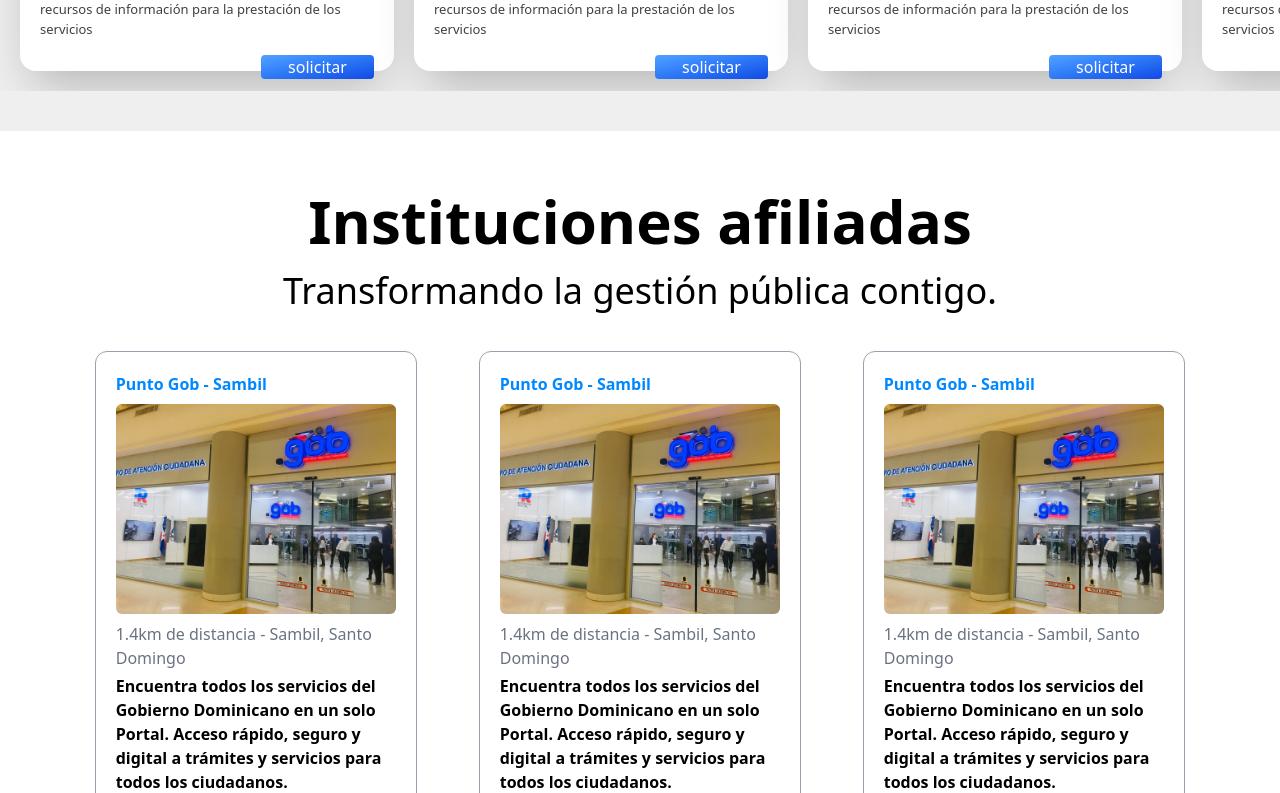
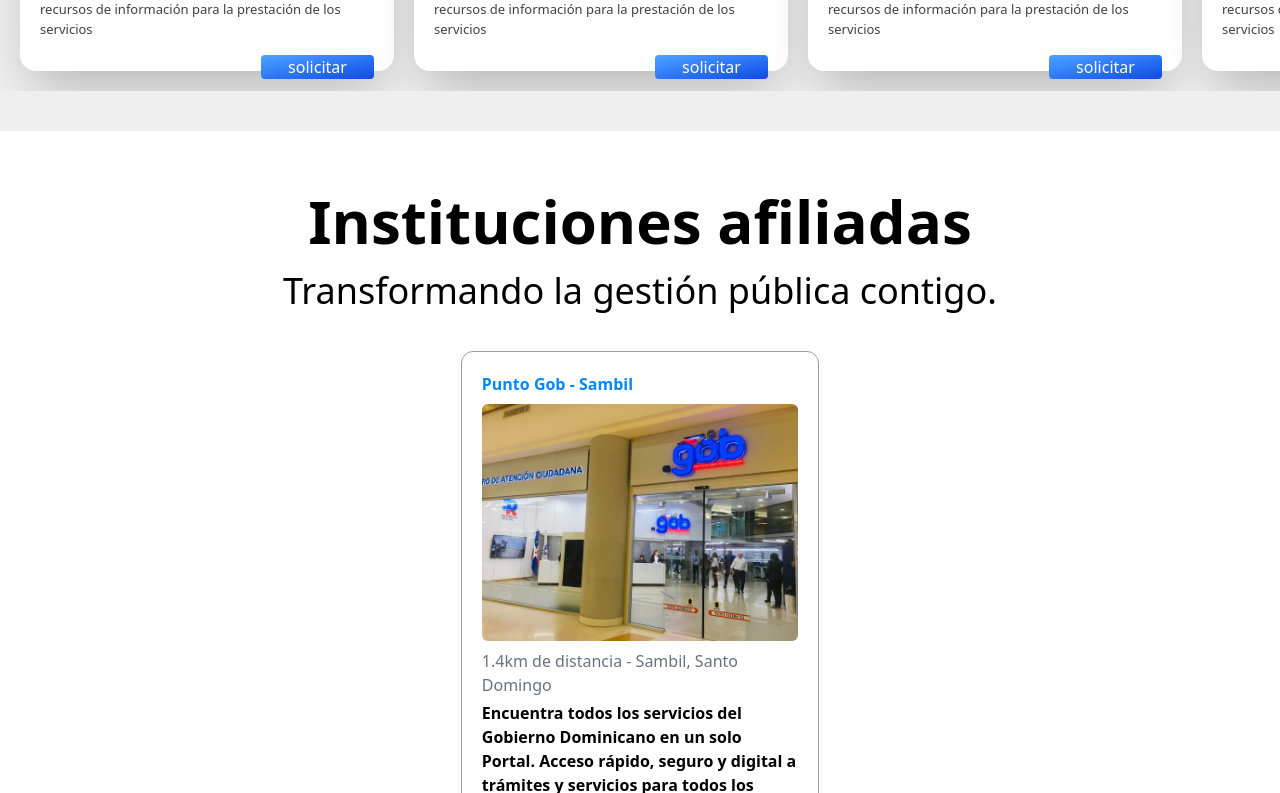
Before and after one commit to Urpirio/s-gob-2025, a Next.js app: page / in a window 1280 px wide. Shown: the part 867-1660 px from the top of the page. Built offline with nearby package versions, Linux system fonts and the light colour scheme.

Commit message:
Se optimizo el codigo

```diff
--- a/components/components - Home/components/Section - PuntoGob.jsx
+++ b/components/components - Home/components/Section - PuntoGob.jsx
@@ -5,14 +5,12 @@ const Albert_sans = Albert_Sans()
 
 export default function SectionPuntoGob() {
   return (
-    <section className="pt-10 pb-10 min-h-[600px] max-w-6xl mx-auto">
-        <div className="flex flex-col items-center justify-center gap-5 pt-5 pb-10">
+    <section className="pt-10 pb-10">
+        <div className="flex flex-col text-center gap-5 pt-5 pb-10">
             <h1 className={`${Albert_sans} text-6xl font-semibold`}>Instituciones afiliadas</h1>
             <span className={`${Albert_sans} font-extralight text-4xl`}>Transformando la gestión pública contigo.</span>
         </div>
-        <div className="flex justify-around">
-            <CardGob/>
-            <CardGob/>
+        <div className="flex flex-wrap justify-around">
             <CardGob/>
         </div>
     </section>
```
